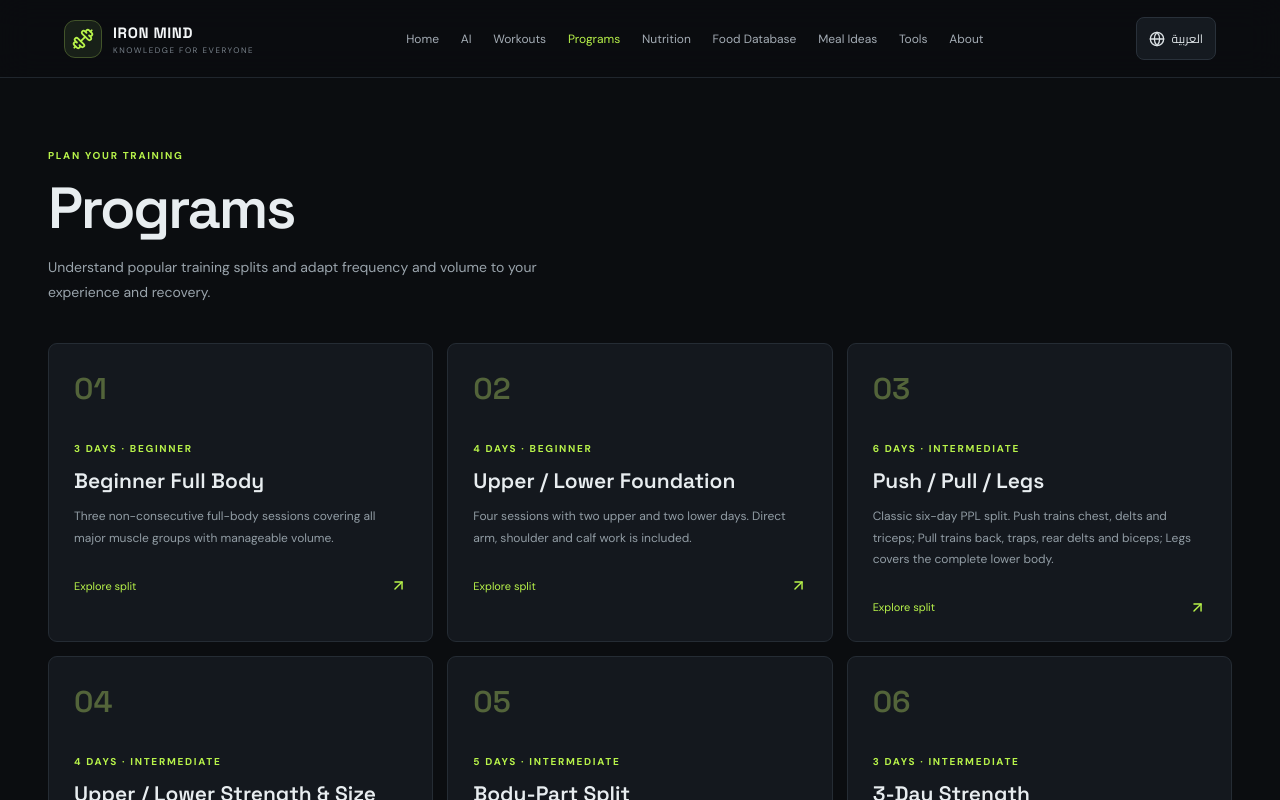
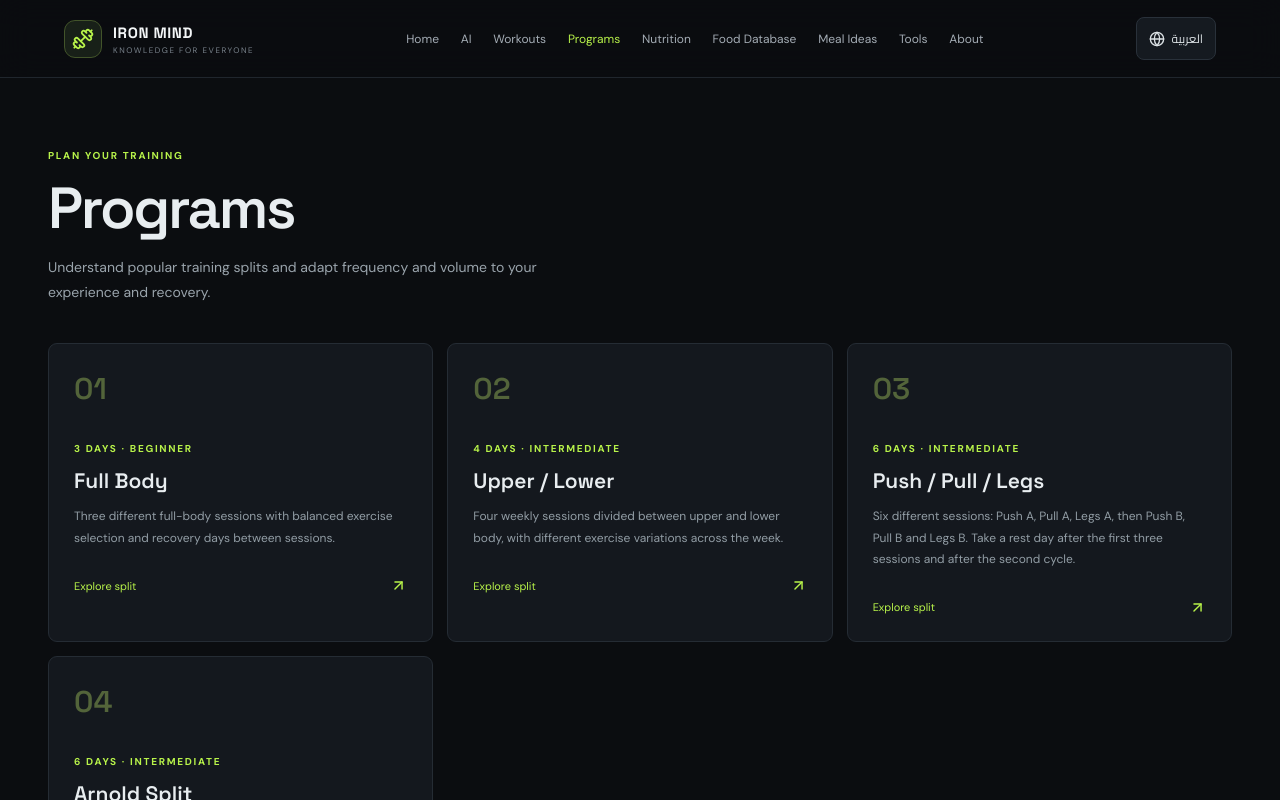
Before and after one commit to saber51920-sketch/iron-mind, a React (Vite) app: page /#/programs in a window 1280 px wide. Shown: the top 800 px of the page. Built offline with nearby package versions, Linux system fonts and the light colour scheme.

Commit message:
Update programs.js

```diff
--- a/src/data/programs.js
+++ b/src/data/programs.js
@@ -1,224 +1,153 @@
-// IRON MIND - Evidence-informed training programs
-// Exercise IDs follow the supplied exercises.js order.
-// Each session is intentionally curated.
-
+// Four structured training programs.
+// Exercise IDs are explicit and match exercises.js.
 export const programs = [
-
-  // 1. BEGINNER - FULL BODY
   {
-    id:'full-beginner',
-    name:'Beginner Full Body',
-    ar:'الجسم بالكامل للمبتدئين',
-    days:3,
-    level:'Beginner',
-    goal:'General fitness',
-    goalAr:'لياقة وتأسيس',
-    desc:'Three non-consecutive full-body sessions covering all major muscle groups with manageable volume.',
-    descAr:'ثلاث حصص غير متتالية تشمل جميع المجموعات العضلية الأساسية بحجم تدريبي مناسب للمبتدئين.',
-    schedule:[
-      ['Day A','Full body · foundation',
-        ['ex-26','ex-27','ex-31','ex-20','ex-11','ex-13','ex-23']
+    id: 'full-beginner',
+    name: 'Full Body',
+    ar: 'الجسم بالكامل',
+    days: 3,
+    level: 'Beginner',
+    goal: 'General fitness',
+    goalAr: 'لياقة عامة',
+    desc: 'Three different full-body sessions with balanced exercise selection and recovery days between sessions.',
+    descAr: 'ثلاث حصص مختلفة للجسم بالكامل، مع توزيع متوازن للتمارين وأيام راحة بين الحصص.',
+    schedule: [
+      [
+        'Day A',
+        'Chest, back, legs, shoulders, arms and core',
+        ['ex-1', 'ex-5', 'ex-18', 'ex-11', 'ex-13', 'ex-22', 'ex-23']
       ],
-      ['Day B','Full body · balanced strength',
-        ['ex-30','ex-28','ex-33','ex-15','ex-45','ex-22','ex-25']
+      [
+        'Day B',
+        'Chest, back, posterior legs, triceps and abs',
+        ['ex-2', 'ex-31', 'ex-8', 'ex-19', 'ex-15', 'ex-12', 'ex-24']
       ],
-      ['Day C','Full body · technique and balance',
-        ['ex-4','ex-5','ex-21','ex-12','ex-16','ex-17','ex-24']
+      [
+        'Day C',
+        'Chest, back, legs, glutes, arms and calves',
+        ['ex-30', 'ex-28', 'ex-27', 'ex-20', 'ex-21', 'ex-45', 'ex-16', 'ex-34']
       ]
     ]
   },
 
-  // 2. BEGINNER - UPPER / LOWER
   {
-    id:'upper-lower-beginner',
-    name:'Upper / Lower Foundation',
-    ar:'علوي وسفلي للمبتدئين',
-    days:4,
-    level:'Beginner',
-    goal:'Muscle & skill',
-    goalAr:'بناء العضلات وتعلم الأداء',
-    desc:'Four sessions with two upper and two lower days. Direct arm, shoulder and calf work is included.',
-    descAr:'أربع حصص: يومان للجزء العلوي ويومان للسفلي، مع تمارين مباشرة للذراعين والأكتاف والسمانة.',
-    schedule:[
-      ['Upper A','Chest, back, shoulders and arms',
-        ['ex-30','ex-5','ex-11','ex-12','ex-13','ex-15','ex-9']
+    id: 'upper-lower-intermediate',
+    name: 'Upper / Lower',
+    ar: 'الجزء العلوي والسفلي',
+    days: 4,
+    level: 'Intermediate',
+    goal: 'General fitness',
+    goalAr: 'لياقة عامة',
+    desc: 'Four weekly sessions divided between upper and lower body, with different exercise variations across the week.',
+    descAr: 'أربع حصص أسبوعيًا مقسمة بين الجزء العلوي والسفلي، مع تنويع التمارين خلال الأسبوع.',
+    schedule: [
+      [
+        'Upper A',
+        'Chest, back, shoulders, biceps and triceps',
+        ['ex-1', 'ex-5', 'ex-7', 'ex-10', 'ex-11', 'ex-13', 'ex-15', 'ex-9']
       ],
-      ['Lower A','Quads, hamstrings, glutes and calves',
-        ['ex-27','ex-19','ex-20','ex-21','ex-22','ex-23']
+      [
+        'Lower A',
+        'Quads, hamstrings, glutes, calves and abs',
+        ['ex-18', 'ex-20', 'ex-21', 'ex-19', 'ex-22', 'ex-23', 'ex-24']
       ],
-      ['Upper B','Upper-body balanced development',
-        ['ex-2','ex-31','ex-10','ex-32','ex-14','ex-16','ex-17']
+      [
+        'Upper B',
+        'Chest, back, rear delts, arms and forearms',
+        ['ex-36', 'ex-39', 'ex-59', 'ex-12', 'ex-43', 'ex-44', 'ex-46', 'ex-17']
       ],
-      ['Lower B','Complete lower body',
-        ['ex-48','ex-51','ex-52','ex-53','ex-34','ex-35']
+      [
+        'Lower B',
+        'Quads, hamstrings, glutes, adductors, calves and core',
+        ['ex-49', 'ex-33', 'ex-51', 'ex-52', 'ex-68', 'ex-54', 'ex-55', 'ex-73']
       ]
     ]
   },
 
-  // 3. INTERMEDIATE - PUSH / PULL / LEGS
   {
-    id:'ppl-intermediate',
-    name:'Push / Pull / Legs',
-    ar:'دفع / سحب / أرجل',
-    days:6,
-    level:'Intermediate',
-    goal:'Hypertrophy',
-    goalAr:'التضخيم العضلي',
-    desc:'Classic six-day PPL split. Push trains chest, delts and triceps; Pull trains back, traps, rear delts and biceps; Legs covers the complete lower body.',
-    descAr:'تقسيمة الدفع والسحب والأرجل الكلاسيكية. الدفع للصدر والأكتاف والترايسبس، والسحب للظهر والترابيس والكتف الخلفي والبايسبس، والأرجل لكل عضلات الجزء السفلي.',
-    schedule:[
-      ['Push A','Chest, shoulders and triceps',
-        ['ex-1','ex-2','ex-11','ex-10','ex-15','ex-16']
+    id: 'ppl-intermediate',
+    name: 'Push / Pull / Legs',
+    ar: 'دفع / سحب / أرجل',
+    days: 6,
+    level: 'Intermediate',
+    goal: 'General fitness',
+    goalAr: 'لياقة عامة',
+    desc: 'Six different sessions: Push A, Pull A, Legs A, then Push B, Pull B and Legs B. Take a rest day after the first three sessions and after the second cycle.',
+    descAr: 'ست حصص مختلفة: دفع A وسحب A وأرجل A، ثم دفع B وسحب B وأرجل B. خذ يوم راحة بعد أول ثلاث حصص وبعد انتهاء الدورة.',
+    schedule: [
+      [
+        'Push A',
+        'Chest, front and side delts, triceps',
+        ['ex-1', 'ex-2', 'ex-10', 'ex-11', 'ex-15', 'ex-16']
       ],
-      ['Pull A','Back, traps, rear delts and biceps',
-        ['ex-5','ex-7','ex-9','ex-12','ex-13','ex-17']
+      [
+        'Pull A',
+        'Lats, upper back, rear delts, biceps and traps',
+        ['ex-5', 'ex-7', 'ex-40', 'ex-12', 'ex-13', 'ex-9', 'ex-17']
       ],
-      ['Legs A','Quads, hamstrings, glutes and calves',
-        ['ex-18','ex-20','ex-21','ex-19','ex-22','ex-24']
+      [
+        'Legs A',
+        'Quads, hamstrings, glutes, calves and abs',
+        ['ex-18', 'ex-20', 'ex-21', 'ex-33', 'ex-22', 'ex-24']
       ],
-      ['Push B','Chest and shoulder variations',
-        ['ex-36','ex-37','ex-42','ex-43','ex-46','ex-47']
+      [
+        'Push B',
+        'Chest, shoulders and triceps',
+        ['ex-36', 'ex-37', 'ex-38', 'ex-43', 'ex-42', 'ex-46']
       ],
-      ['Pull B','Back thickness, width and arms',
-        ['ex-39','ex-58','ex-40','ex-61','ex-44','ex-45','ex-9']
+      [
+        'Pull B',
+        'Back thickness, lats, rear delts, biceps and forearms',
+        ['ex-58', 'ex-59', 'ex-60', 'ex-61', 'ex-45', 'ex-63', 'ex-32']
       ],
-      ['Legs B','Complete lower-body development',
-        ['ex-49','ex-51','ex-33','ex-68','ex-54','ex-55']
+      [
+        'Legs B',
+        'Quads, hamstrings, glutes, calves and core',
+        ['ex-48', 'ex-50', 'ex-69', 'ex-70', 'ex-53', 'ex-34', 'ex-35', 'ex-74']
       ]
     ]
   },
 
-  // 4. INTERMEDIATE - UPPER / LOWER
   {
-    id:'upper-lower-intermediate',
-    name:'Upper / Lower Strength & Size',
-    ar:'علوي وسفلي للقوة والتضخيم',
-    days:4,
-    level:'Intermediate',
-    goal:'Strength + hypertrophy',
-    goalAr:'قوة وتضخيم',
-    desc:'Four focused sessions with compound lifts and direct arm, trap, rear-delt and calf work.',
-    descAr:'أربع حصص تجمع التمارين المركبة والعزل، مع اهتمام مباشر بالذراعين والترابيس والكتف الخلفي والسمانة.',
-    schedule:[
-      ['Upper Strength','Chest, back, shoulders and arms',
-        ['ex-1','ex-5','ex-10','ex-58','ex-13','ex-15','ex-9']
+    id: 'arnold-split',
+    name: 'Arnold Split',
+    ar: 'تقسيمة أرنولد',
+    days: 6,
+    level: 'Intermediate',
+    goal: 'General fitness',
+    goalAr: 'لياقة عامة',
+    desc: 'Six sessions divided into chest and back, shoulders and arms, and legs, repeated with different exercise variations. Take a rest day after every three sessions.',
+    descAr: 'ست حصص مقسمة إلى صدر وظهر، أكتاف وذراعين، وأرجل، ثم تكرار التقسيمة بتمارين مختلفة. خذ يوم راحة بعد كل ثلاث حصص.',
+    schedule: [
+      [
+        'Chest & Back A',
+        'Chest and back',
+        ['ex-1', 'ex-5', 'ex-2', 'ex-7', 'ex-3', 'ex-40']
       ],
-      ['Lower Strength','Squat and hip hinge emphasis',
-        ['ex-18','ex-29','ex-20','ex-21','ex-22','ex-23']
+      [
+        'Shoulders & Arms A',
+        'All shoulder heads, biceps, triceps and forearms',
+        ['ex-10', 'ex-11', 'ex-12', 'ex-13', 'ex-15', 'ex-17', 'ex-9']
       ],
-      ['Upper Hypertrophy','Complete upper-body development',
-        ['ex-2','ex-39','ex-11','ex-12','ex-44','ex-46','ex-17']
+      [
+        'Legs A',
+        'Quads, hamstrings, glutes, calves and abs',
+        ['ex-18', 'ex-20', 'ex-21', 'ex-19', 'ex-22', 'ex-23']
       ],
-      ['Lower Hypertrophy','Quads, glutes, hamstrings and calves',
-        ['ex-48','ex-33','ex-51','ex-53','ex-34','ex-55']
-      ]
-    ]
-  },
-
-  // 5. INTERMEDIATE - BODY PART SPLIT
-  {
-    id:'bro-intermediate',
-    name:'Body-Part Split',
-    ar:'تقسيمة العضلة اليومية',
-    days:5,
-    level:'Intermediate',
-    goal:'Hypertrophy',
-    goalAr:'التضخيم',
-    desc:'Traditional bodybuilding split with dedicated chest, back, shoulders, legs and arms days.',
-    descAr:'تقسيمة كمال الأجسام التقليدية: صدر، ظهر، أكتاف، أرجل، وذراعين. تم تخصيص الترابيس والساعد والبطن ضمن الأيام المناسبة.',
-    schedule:[
-      ['Chest','Upper, middle and lower chest + triceps',
-        ['ex-1','ex-2','ex-37','ex-38','ex-77','ex-15','ex-16']
+      [
+        'Chest & Back B',
+        'Chest and back variations',
+        ['ex-36', 'ex-39', 'ex-37', 'ex-59', 'ex-38', 'ex-41']
       ],
-      ['Back','Lats, upper back, traps, rear delts and biceps',
-        ['ex-5','ex-39','ex-58','ex-9','ex-32','ex-13','ex-14']
+      [
+        'Shoulders & Arms B',
+        'Shoulders, biceps, triceps and traps',
+        ['ex-42', 'ex-43', 'ex-32', 'ex-44', 'ex-45', 'ex-46', 'ex-66', 'ex-9']
       ],
-      ['Shoulders','Front, side and rear delts + traps',
-        ['ex-10','ex-42','ex-11','ex-43','ex-12','ex-61','ex-9']
-      ],
-      ['Legs','Complete lower body',
-        ['ex-18','ex-48','ex-20','ex-51','ex-21','ex-68','ex-22','ex-34']
-      ],
-      ['Arms & Core','Biceps, triceps, forearms and abs',
-        ['ex-13','ex-44','ex-45','ex-63','ex-15','ex-16','ex-46','ex-17','ex-24','ex-25']
-      ]
-    ]
-  },
-
-  // 6. INTERMEDIATE - THREE DAY STRENGTH
-  {
-    id:'strength-3day',
-    name:'3-Day Strength',
-    ar:'برنامج القوة 3 أيام',
-    days:3,
-    level:'Intermediate',
-    goal:'Strength',
-    goalAr:'القوة',
-    desc:'Three full-body strength sessions with balanced pushing, pulling, legs and direct arm work.',
-    descAr:'ثلاث حصص قوة للجسم بالكامل، مع توازن الضغط والسحب والأرجل وتمارين مباشرة للذراعين.',
-    schedule:[
-      ['Day A','Squat, bench, row and arms',
-        ['ex-18','ex-1','ex-58','ex-13','ex-15','ex-22']
-      ],
-      ['Day B','Deadlift, overhead press and pull',
-        ['ex-29','ex-10','ex-5','ex-9','ex-45','ex-16','ex-24']
-      ],
-      ['Day C','Squat variation, incline press and back',
-        ['ex-49','ex-36','ex-31','ex-12','ex-14','ex-47','ex-34']
-      ]
-    ]
-  },
-
-  // 7. BEGINNER - HOME
-  {
-    id:'home-beginner',
-    name:'Home Bodyweight',
-    ar:'برنامج منزلي بوزن الجسم',
-    days:3,
-    level:'Beginner',
-    goal:'Fitness at home',
-    goalAr:'لياقة في المنزل',
-    desc:'Three home sessions using bodyweight and optional dumbbells or resistance bands. Includes pushing, pulling alternatives, legs, arms and core.',
-    descAr:'ثلاث حصص منزلية بوزن الجسم مع إمكانية استخدام دمبل أو مقاومة. تشمل الدفع والسحب البديل والأرجل والذراعين والبطن.',
-    schedule:[
-      ['Day A','Push, legs and triceps',
-        ['ex-26','ex-27','ex-15','ex-25','ex-22']
-      ],
-      ['Day B','Back alternatives, biceps and posterior chain',
-        ['ex-28','ex-8','ex-45','ex-21','ex-55']
-      ],
-      ['Day C','Full body, shoulders and arms',
-        ['ex-76','ex-50','ex-11','ex-13','ex-66','ex-24']
-      ]
-    ]
-  },
-
-  // 8. ADVANCED - SPECIALIZATION
-  {
-    id:'advanced-specialization',
-    name:'Advanced Specialization',
-    ar:'برنامج التخصص للمحترفين',
-    days:5,
-    level:'Advanced',
-    goal:'Targeted hypertrophy',
-    goalAr:'تضخيم تخصصي',
-    desc:'Advanced bodybuilding split with dedicated chest, back, legs, delts and arms sessions. Manage volume and recovery carefully.',
-    descAr:'تقسيمة متقدمة للصدر والظهر والأرجل والأكتاف والذراعين. تتطلب خبرة سابقة ومتابعة دقيقة للحجم التدريبي والاستشفاء.',
-    schedule:[
-      ['Chest Priority','Complete chest and triceps',
-        ['ex-1','ex-36','ex-38','ex-3','ex-77','ex-46','ex-16']
-      ],
-      ['Back Priority','Back width, thickness, traps and biceps',
-        ['ex-6','ex-39','ex-58','ex-40','ex-9','ex-61','ex-63']
-      ],
-      ['Legs','Complete lower body specialization',
-        ['ex-49','ex-48','ex-69','ex-70','ex-71','ex-68','ex-54']
-      ],
-      ['Delts & Arms','All delt heads, traps, biceps and triceps',
-        ['ex-10','ex-11','ex-12','ex-62','ex-9','ex-44','ex-63','ex-46','ex-66','ex-17']
-      ],
-      ['Posterior Chain & Core','Hamstrings, glutes, lower back and core',
-        ['ex-8','ex-20','ex-21','ex-41','ex-55','ex-73','ex-74','ex-75']
+      [
+        'Legs B',
+        'Quads, hamstrings, glutes, calves and core',
+        ['ex-49', 'ex-33', 'ex-51', 'ex-52', 'ex-68', 'ex-54', 'ex-35', 'ex-56']
       ]
     ]
   }
```
